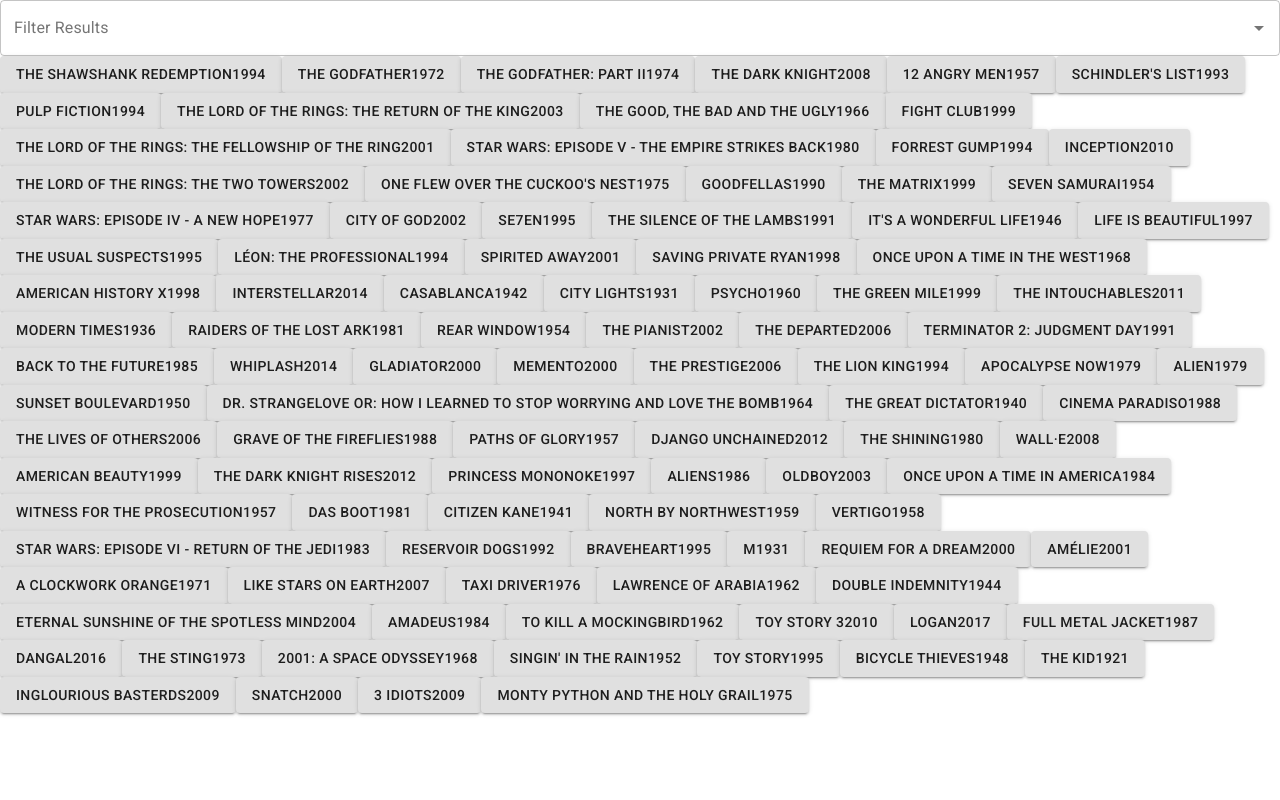
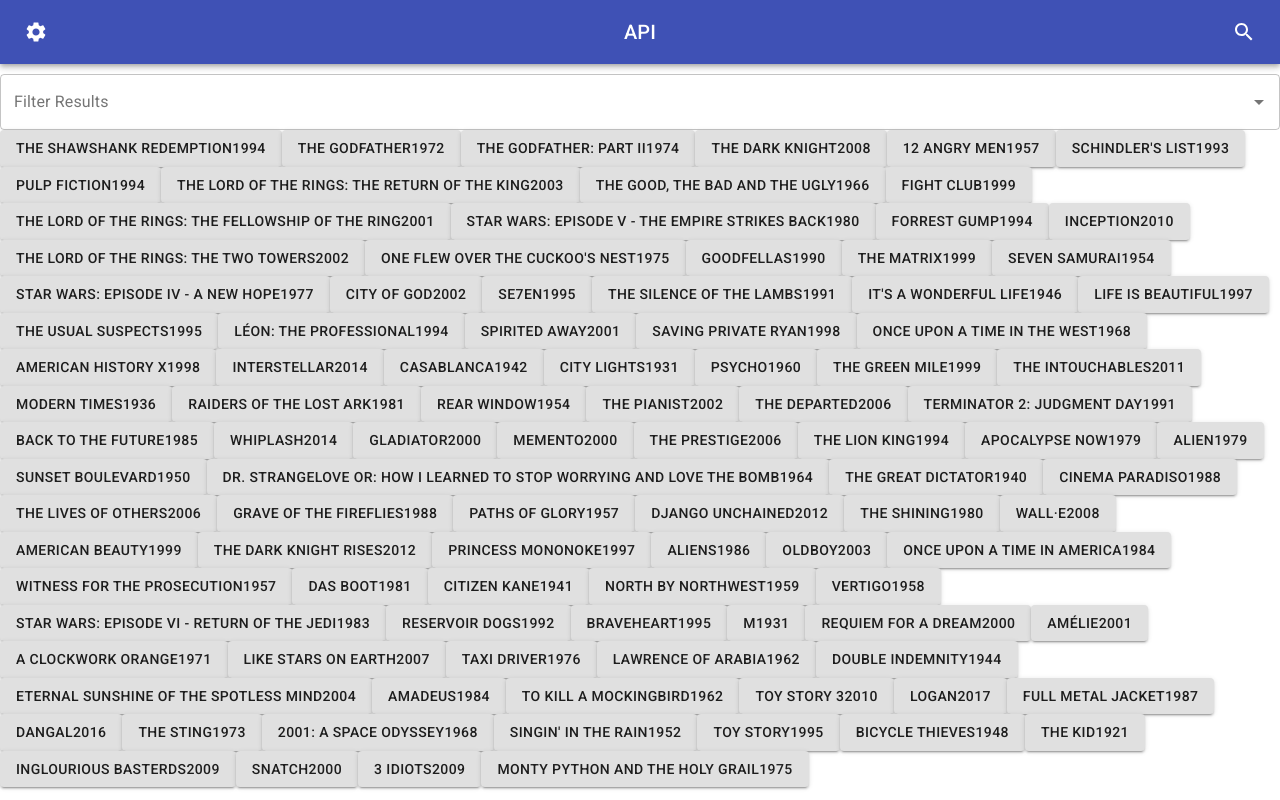
Before and after one commit to ikraamg/react-redux, a React (Create React App) app: page /itemList in a window 1280 px wide. Built offline with nearby package versions, Linux system fonts and the light colour scheme.

Commit message:
Add top appBar and styles

```diff
--- /dev/null
+++ b/src/Components/AppBar.js
@@ -0,0 +1,26 @@
+import React from 'react';
+import AppBar from '@material-ui/core/AppBar';
+import Toolbar from '@material-ui/core/Toolbar';
+import Typography from '@material-ui/core/Typography';
+import IconButton from '@material-ui/core/IconButton';
+import SettingsIcon from '@material-ui/icons/Settings';
+import SearchIcon from '@material-ui/icons/Search';
+import styles from '../styles/AppBar.module.scss';
+
+export default function ButtonAppBar() {
+  return (
+    <AppBar position="static">
+      <Toolbar className={styles.flex}>
+        <IconButton edge="start" color="inherit" aria-label="menu" href="/">
+          <SettingsIcon />
+        </IconButton>
+        <Typography variant="h6">
+          API
+        </Typography>
+        <IconButton edge="end" color="inherit" aria-label="menu" href="/">
+          <SearchIcon />
+        </IconButton>
+      </Toolbar>
+    </AppBar>
+  );
+}
--- a/src/Components/BottomNav.js
+++ b/src/Components/BottomNav.js
@@ -4,19 +4,21 @@
 import StarIcon from '@material-ui/icons/Star';
 import FavoriteIcon from '@material-ui/icons/Favorite';
 import ShareIcon from '@material-ui/icons/Share';
+import styles from '../styles/BottomNav.module.scss';
 
 export default function BottomNav() {
   const [value, setValue] = React.useState(0);
 
   return (
     <BottomNavigation
+      className={styles.flex}
       value={value}
       onChange={(event, newValue) => {
         setValue(newValue);
       }}
       showLabels
     >
-      <BottomNavigationAction label="Like" icon={<FavoriteIcon />} />
+      <BottomNavigationAction className={styles.flex} label="Like" icon={<FavoriteIcon />} />
       <BottomNavigationAction label="Favourite" icon={<StarIcon />} />
       <BottomNavigationAction label="Share" icon={<ShareIcon />} />
     </BottomNavigation>
--- a/src/Components/SearchBar.js
+++ b/src/Components/SearchBar.js
@@ -2,9 +2,11 @@
 import TextField from '@material-ui/core/TextField';
 import Autocomplete from '@material-ui/lab/Autocomplete';
 import PropTypes from 'prop-types';
+import styles from '../styles/SearchBar.module.scss';
 
 const SearchBar = ({ items, changeFilter }) => (
   <Autocomplete
+    className={styles.bar}
     onInputChange={(event, newInputValue) => {
       if (newInputValue === '') { changeFilter('All'); }
     }}
--- a/src/Containers/App.js
+++ b/src/Containers/App.js
@@ -7,9 +7,12 @@
   Redirect,
 } from 'react-router-dom';
 import ItemList from './ItemList';
+import AppBar from '../Components/AppBar';
 
 export default function App() {
   return (
+    <div>
+      <AppBar />
       <Router>
         <Switch>
           <Route path="/itemList">
@@ -20,5 +23,6 @@
           </Route>
         </Switch>
       </Router>
+    </div>
   );
 }
--- /dev/null
+++ b/src/styles/AppBar.module.scss
@@ -0,0 +1,4 @@
+.flex {
+  display: flex;
+  justify-content: space-between;
+}
--- /dev/null
+++ b/src/styles/BottomNav.module.scss
@@ -0,0 +1,5 @@
+.flex {
+  display: flex;
+  justify-content: space-between;
+  background-color: red;
+}
--- /dev/null
+++ b/src/styles/SearchBar.module.scss
@@ -0,0 +1,3 @@
+.bar {
+  margin-top: 10px;
+}
```
Lines whose indentation alone changed are shown as unchanged.
